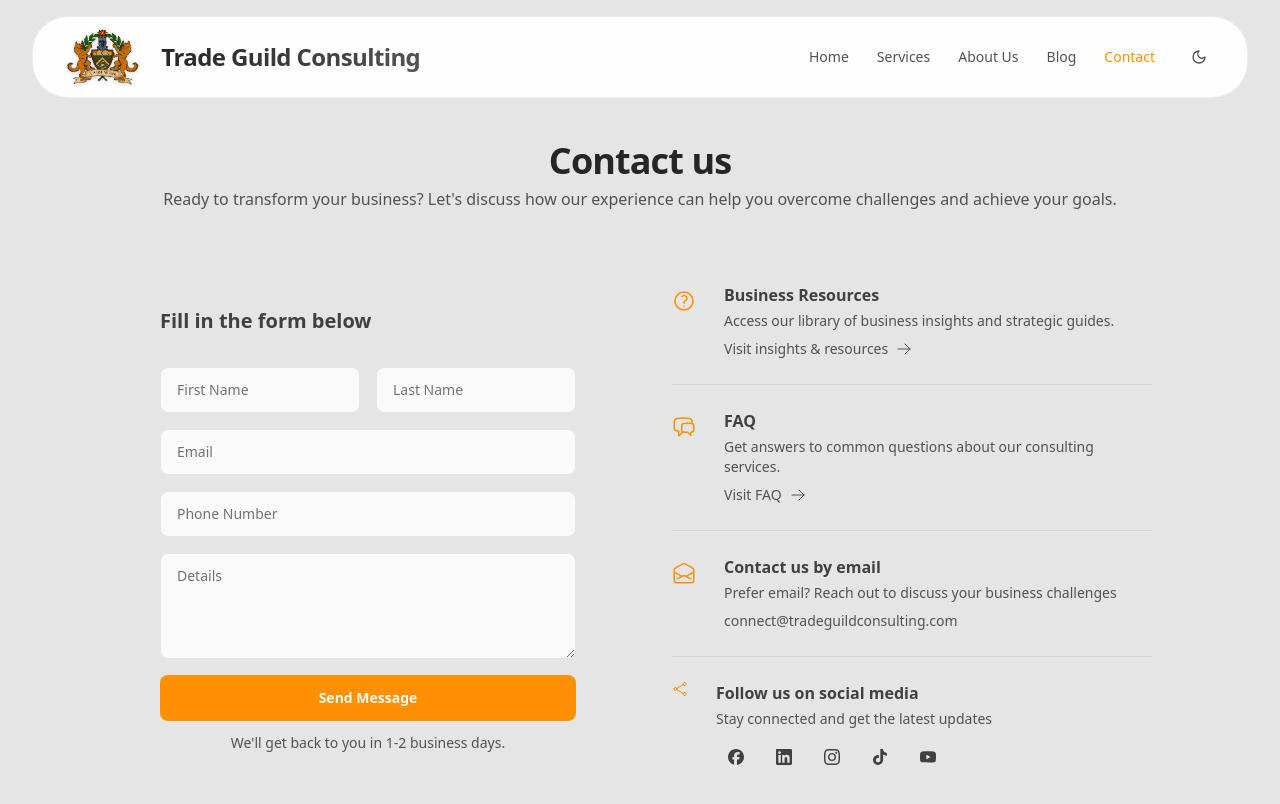
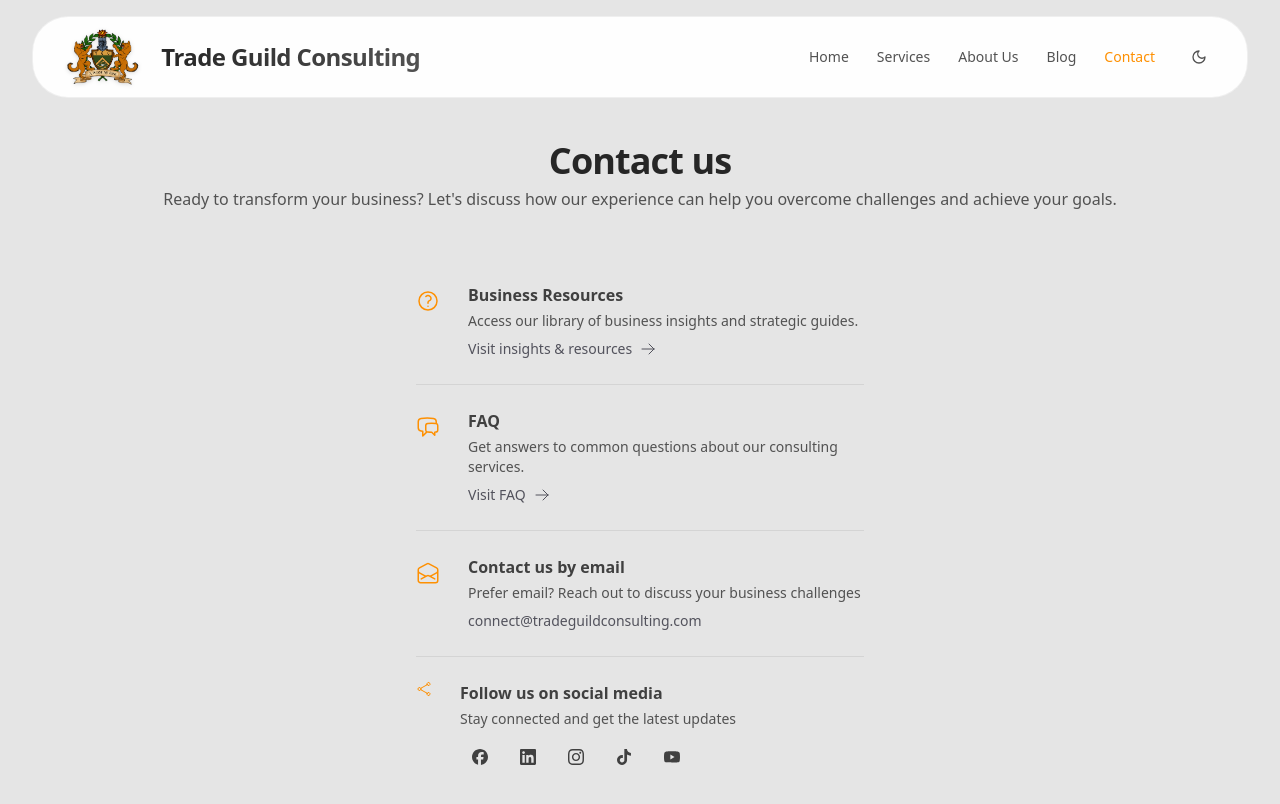
Before and after one commit to tradeguildconsulting/trade-guild-consulting-homepage, an Astro site: page /contact in a window 1280 px wide. Shown: the top 804 px of the page. Built offline with nearby package versions, Linux system fonts and the light colour scheme; Astro itself is replaced by a stand-in of ours.

Commit message:
Feature flag non-working components

```diff
--- a/src/components/sections/misc/ContactSection.astro
+++ b/src/components/sections/misc/ContactSection.astro
@@ -9,7 +9,7 @@ import TextAreaInput from "@components/ui/forms/input/TextAreaInput.astro";
 import Icon from "@components/ui/icons/Icon.astro";
 import FooterSocialLink from "@components/ui/links/FooterSocialLink.astro";
 import navigationStrings from "@utils/navigation.ts";
-import { CONTACT } from "@data/constants";
+import { CONTACT, FEATURE_FLAGS } from "@data/constants";
 
 const strings = navigationStrings;
 
@@ -35,7 +35,8 @@ const formSubTitle: string = "We'll get back to you in 1-2 business days.";
       </p>
     </div>
 
-    <div class="mt-12 grid items-center gap-6 lg:grid-cols-2 lg:gap-16">
+    <div class={`mt-12 grid items-center gap-6 ${FEATURE_FLAGS.showContactForm ? 'lg:grid-cols-2' : 'lg:grid-cols-1 lg:justify-center'} lg:gap-16`}>
+      {FEATURE_FLAGS.showContactForm && (
         <div class="flex flex-col rounded-xl p-4 sm:p-6 lg:p-8">
           <h2
             class="mb-8 text-xl font-bold text-neutral-700 dark:text-neutral-300"
@@ -78,9 +79,10 @@ const formSubTitle: string = "We'll get back to you in 1-2 business days.";
             </div>
           </form>
         </div>
+      )}
 
       <!--ContactIconBlocks are used to display different methods of contacting, including visiting office, email, browsing knowledgebase, and FAQ.-->
-      <div class="divide-y divide-neutral-300 dark:divide-neutral-700">
+      <div class={`divide-y divide-neutral-300 dark:divide-neutral-700 ${!FEATURE_FLAGS.showContactForm ? 'mx-auto max-w-md' : ''}`}>
         <ContactIconBlock
           heading="Business Resources"
           content="Access our library of business insights and strategic guides."
--- a/src/components/sections/navbar&footer/FooterSection.astro
+++ b/src/components/sections/navbar&footer/FooterSection.astro
@@ -5,7 +5,7 @@ import EmailFooterInput from "@components/ui/forms/input/EmailFooterInput.astro"
 import navigationStrings from "@utils/navigation.ts";
 import Icon from "@components/ui/icons/Icon.astro";
 import BrandLogo from "@components/BrandLogo.astro";
-import { SITE, CONTACT } from "@data/constants";
+import { SITE, CONTACT, FEATURE_FLAGS } from "@data/constants";
 
 const strings = navigationStrings;
 
@@ -53,6 +53,7 @@ const crafted: string = "Crafted by";
         ))
       }
 
+      {FEATURE_FLAGS.showNewsletter && (
         <div class="col-span-2">
           <h3 class="font-bold text-neutral-800 dark:text-neutral-200">
             {sectionThreeTitle}
@@ -65,6 +66,7 @@ const crafted: string = "Crafted by";
             </p>
           </form>
         </div>
+      )}
     </div>
 
     <div
--- a/src/data_files/constants.ts
+++ b/src/data_files/constants.ts
@@ -50,3 +50,8 @@ export const ANALYTICS = {
 };
 
 export const partnersData = []
+
+export const FEATURE_FLAGS = {
+  showNewsletter: false,
+  showContactForm: false,
+};
```
Lines whose indentation alone changed are shown as unchanged.
